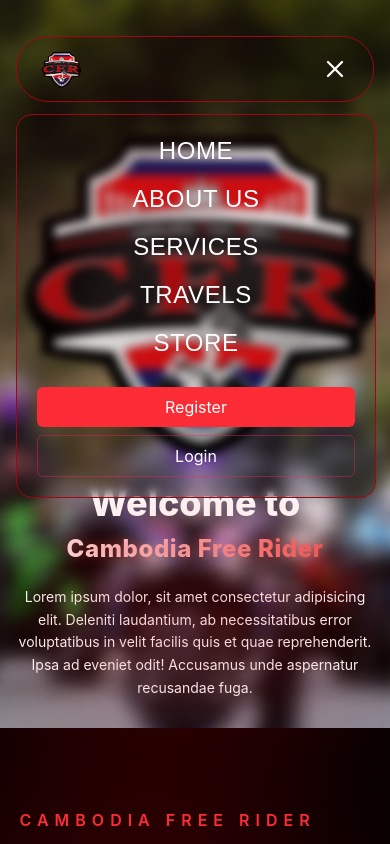
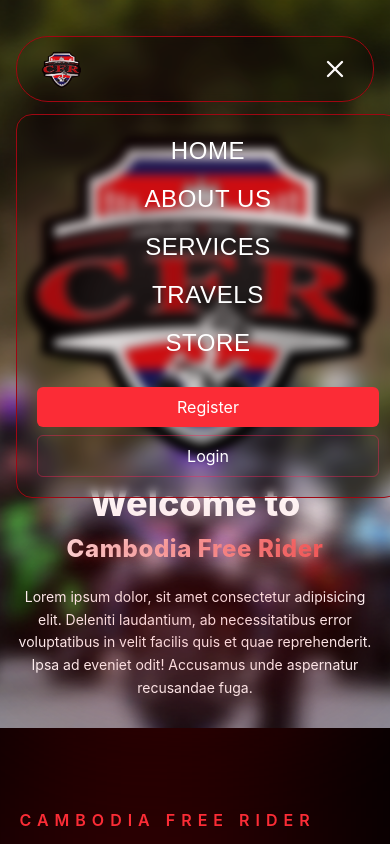
Before and after one commit to khounsovanato-ctrl/CFR2, a React (Vite) app: page / in a window 390 px wide. Both pictures are taken after a click on the button 335 px from the left and 69 px from the top of the page. Shown: the top 844 px of the page. Built offline with nearby package versions, Linux system fonts and the light colour scheme; a web font is replaced by a local one.

Commit message:
continue responsive

```diff
--- a/src/layouts/Navbar.jsx
+++ b/src/layouts/Navbar.jsx
@@ -54,7 +54,7 @@
 
       {/* Mobile Menu */}
       {menuOpen && (
-        <div className="md:hidden blur-bg mt-3 rounded-2xl p-5 text-white text-center border border-red-800 w-90 mx-auto absolute z-20">
+        <div className="md:hidden blur-bg mt-3 rounded-2xl p-5 text-white text-center border border-red-800 w-full max-w-sm mx-auto absolute z-20">
           <div className="flex flex-col gap-4 tracking-[]">
             <NavLink onClick={()=> setMenuOpen(false)} id="fontnavbar" className={`tracking-wide text-2xl`} to="/">HOME</NavLink>
             <NavLink onClick={()=> setMenuOpen(false)} id="fontnavbar" className={`tracking-wide text-2xl`} to="/about">ABOUT US</NavLink>
```
